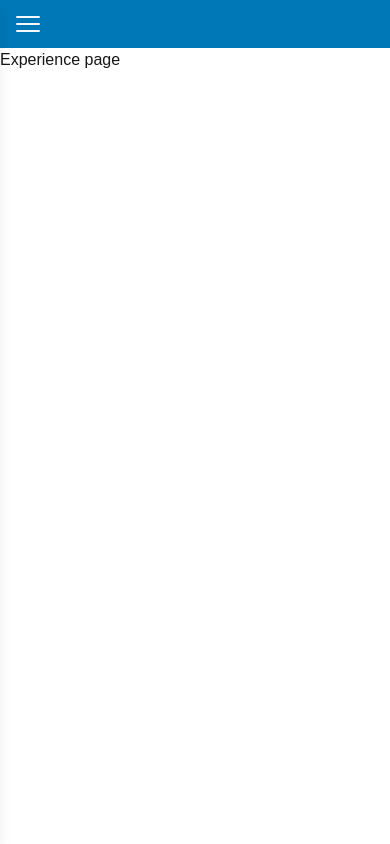
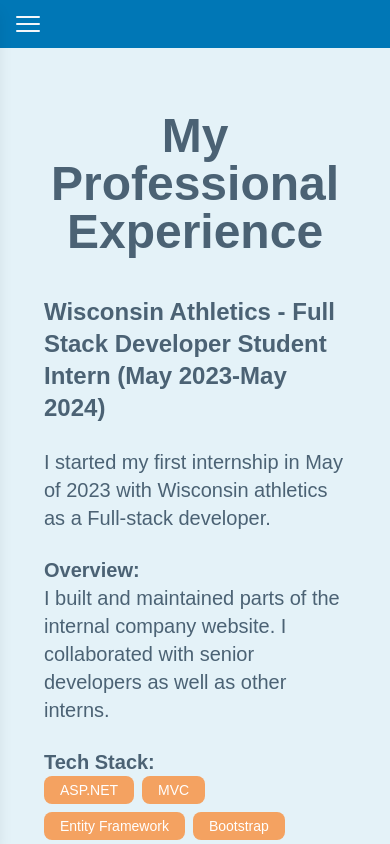
Before and after one commit to adeleweiss/Personal-Website, a Next.js app: page /experience in a window 390 px wide. Shown: the top 844 px of the page. Built offline with nearby package versions, Linux system fonts and the light colour scheme; a web font is replaced by a local one.

Commit message:
experience page first draft

```diff
--- a/src/app/experience/page.js
+++ b/src/app/experience/page.js
@@ -1,9 +1,98 @@
 import Navbar from '../navbar.jsx';
 export default function Experience() {
+  const wisconsinTech = ["ASP.NET", "MVC", "Entity Framework", "Bootstrap", "HTML", "CSS", "Microsoft SQL"];
+  const imanage = ["Python", "Selenium", "HTML", "CSS", "Bootstrap", "JQuery", "Javascript", "ASP.NET", "Entity Framework", "SignalR", "Azure"];
   return (
-    <div>
+    <div className="bg-[#E4F2F8] min-h-screen text-[#4B6274]">
     <Navbar/>
-    <p>Experience page</p>
+    <section className="px-8 py-16 max-w-10xl mx-auto">
+        <h1 className="text-5xl font-bold mb-10 text-center">My Professional Experience</h1>
+
+        <div className="grid grid-cols-1 lg:grid-cols-2 flex gap-6 md:pt-6 md:m-5 m-3">
+
+          <div className="justify-center flex flex-col ">
+            <div className="">
+            <h2 className="text-2xl font-semibold">Wisconsin Athletics - Full Stack Developer Student Intern (May 2023-May 2024)</h2>
+            <br></br>
+            <p className="text-xl">I started my first internship in May of 2023 with Wisconsin athletics as a Full-stack developer.
+            </p>
+            <br></br>
+            <p className="text-xl font-bold">Overview:</p>
+            <p className="text-xl"> I built and maintained parts of the internal company website. I collaborated with senior developers as well as other interns.
+            </p>
+            <br></br>
+
+            <p className="text-xl font-bold">Tech Stack:</p>
+
+            <div className="flex flex-wrap gap-2 mb-6">
+                    {wisconsinTech.map((t) => (
+                      <span
+                        key={t}
+                        className="text-sm bg-[#F4A261] text-white px-4 py-1 rounded-lg"
+                      >
+                        {t}
+                      </span>
+                    ))}
+                  </div>
+            <p className="text-xl font-bold">What I learned:</p>
+            <p className="text-xl"> How to develop in an agile environment with independent portions of the project with deadlines. Each day we had standup meetings where we shared our progress and got feedback from our mentors. I learned how to be independent while developing and sticking to deadlines in a professional environment.
+            </p>
+            <br></br>
+
+            </div>
+          </div>
+          <div className="flex max-w-160 max-h-160 items-start justify-center m-10">
+            <img
+              src="/images/Camp-Randall.webp"
+              alt="Photo of Camp Randall"
+              className="max-h-160 object-contain flex lg:shadow-[2em_-2em_0px_0px_#0077B6] rounded outline-10 outline-[#0077B6] lg:outline-none"
+            />
+          </div>
+        </div>
+
+        <div className="grid grid-cols-1 lg:grid-cols-2 flex gap-6 md:pt-6 md:m-5 m-3">
+
+        <div className="flex max-w-160 max-h-160 items-start justify-center m-10">
+            <img
+              src="/images/internship_photo.jpeg"
+              alt="Photo of interns of iManage 2024"
+              className="max-h-160 object-contain flex lg:shadow-[-2em_2em_0px_0px_#0077B6] rounded outline-10 outline-[#0077B6] lg:outline-none"
+            />
+          </div>
+
+          <div className="justify-center flex flex-col ">
+            <div className="">
+            <h2 className="text-2xl font-semibold">iManage - Front-end Developer Intern (June 2024-August 2024)</h2>
+            <br></br>
+            <p className="text-xl">My second internship was with iManage in Chicago. In the first half of the internship I worked with the automation team where we developed automated tests for the front-end of the product. The second half is when I collaborated with my fellow intern to develop a proof of concept extension for the company product, integrating real time notifications and messages for users.
+            </p>
+            <br></br>
+            <p className="text-xl font-bold">Overview:</p>
+            <p className="text-xl"> I collaborated with the test automation team, and then built an extension for the company product.
+            </p>
+            <br></br>
+
+            <p className="text-xl font-bold">Tech Stack:</p>
+
+            <div className="flex flex-wrap gap-2 mb-6">
+                    {imanage.map((t) => (
+                      <span
+                        key={t}
+                        className="text-sm bg-[#F4A261] text-white px-4 py-1 rounded-lg"
+                      >
+                        {t}
+                      </span>
+                    ))}
+                  </div>
+            <p className="text-xl font-bold">What I learned:</p>
+            <p className="text-xl"> My most important takeaway from this internship is collaboration. I often ran into tough moments when developing but learning to collaborate with either other interns or senior developers and meteors helped me grow and understand the team mindset when it comes to developing a product.
+            </p>
+            <br></br>
+
+            </div>
+          </div>
+          </div>
+        </section>
     </div>
   );
 }
```
